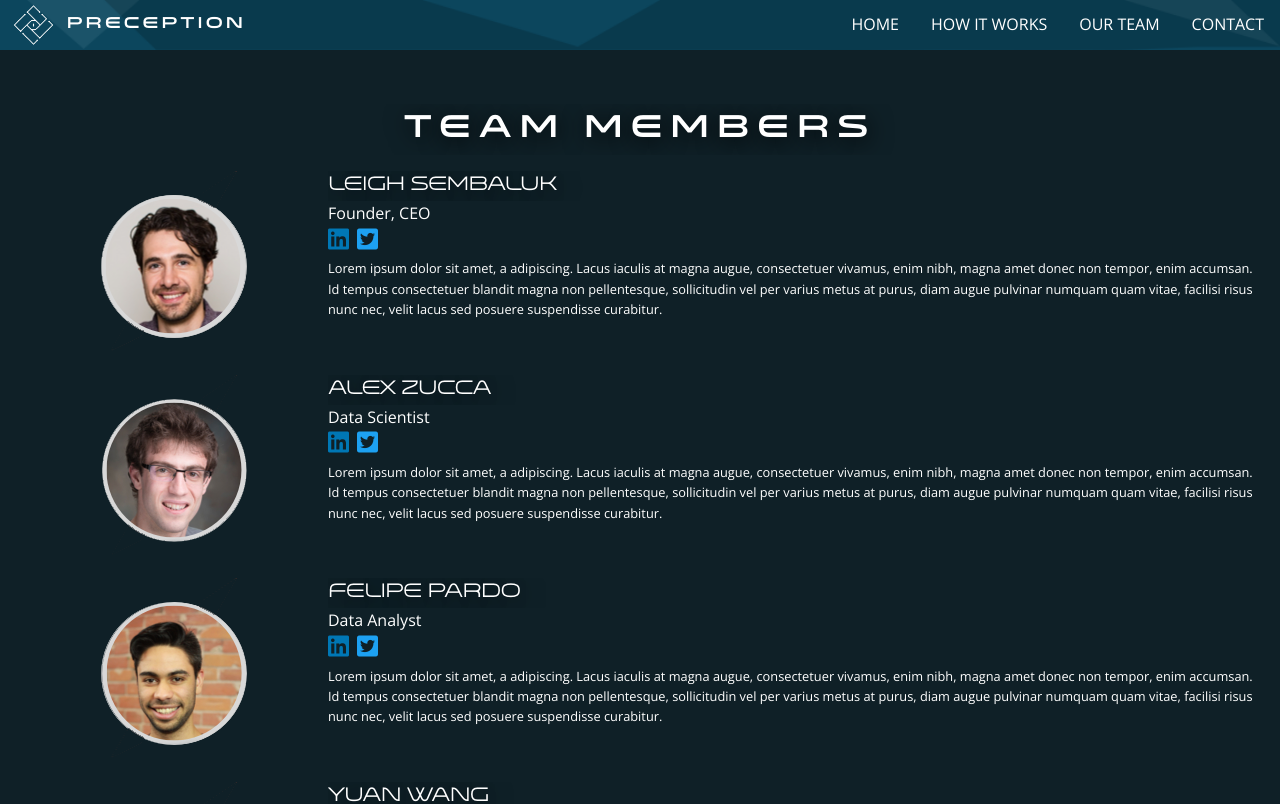
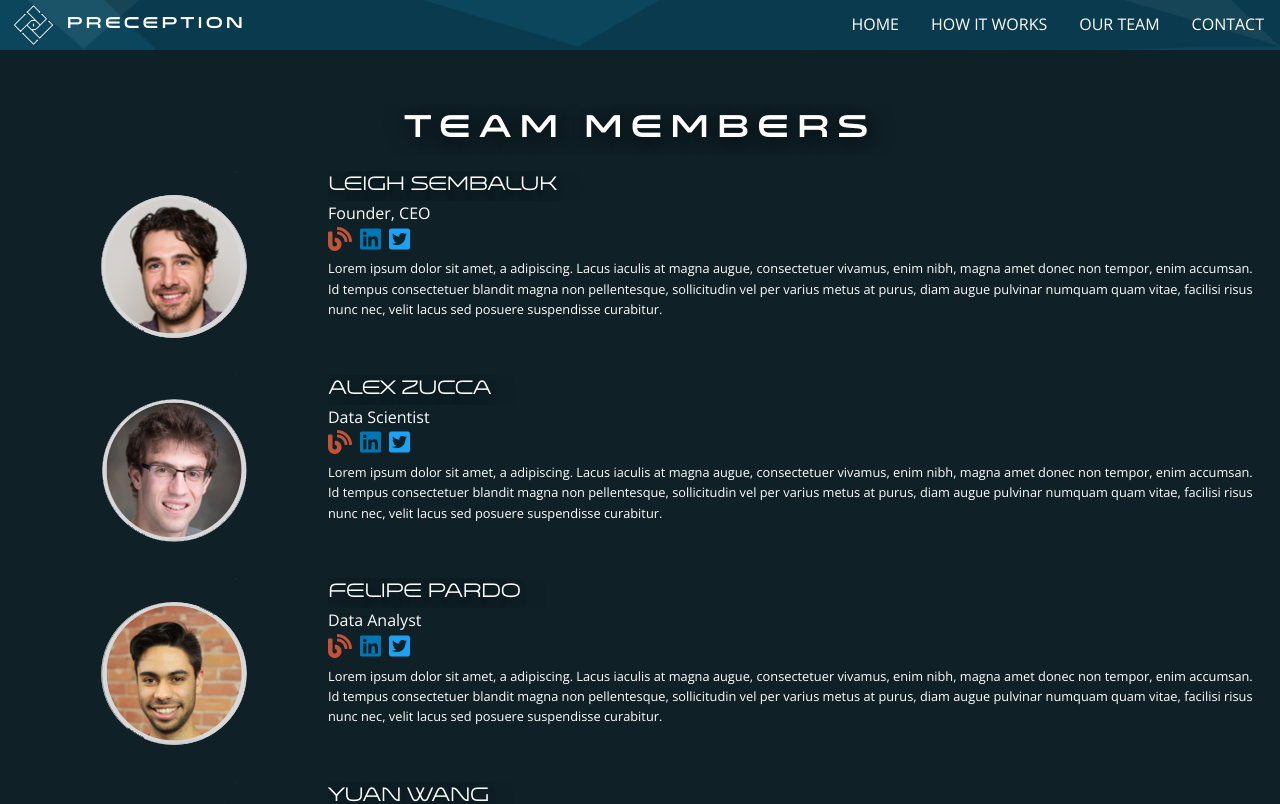
Before and after one commit to karyma-dev/preception, a React (Create React App) app: page /teampage in a window 1280 px wide. Shown: the top 804 px of the page. Built offline with nearby package versions, Linux system fonts and the light colour scheme.

Commit message:
added blog butn

```diff
--- a/src/components/Team/Member.jsx
+++ b/src/components/Team/Member.jsx
@@ -9,8 +9,9 @@ export const Member = ({ name, desc, image, position }) => (
       <h3>{name}</h3>
       <p className="Members-content-position">{position}</p>
       <div className="Members-content-icons">
-        <i class="fab fa-linkedin Members-content-icons-linkedin"></i>
-        <i class="fab fa-twitter-square Members-content-icons-twitter"></i>
+        <i class="fas fa-blog Members-content-icons-blog" />
+        <i class="fab fa-linkedin Members-content-icons-linkedin" />
+        <i class="fab fa-twitter-square Members-content-icons-twitter" />
       </div>
       <p className="Members-content-description">{desc}</p>
     </div>
--- a/src/styles/css/main.css
+++ b/src/styles/css/main.css
@@ -619,6 +619,9 @@ h5 {
 .Members-content-icons-twitter {
   color: #1DA1F2;
 }
+.Members-content-icons-blog {
+  color: #c35337;
+}
 .Members-content-description {
   font-size: 0.8rem;
 }
--- a/src/styles/sass/pages/_ourteam.scss
+++ b/src/styles/sass/pages/_ourteam.scss
@@ -30,6 +30,9 @@
       &-twitter {
         color: #1DA1F2;
       }
+      &-blog {
+        color: $btn-color;
+      }
     }
     &-description{
       font-size: 0.8rem;
```
Also changed, not shown: 1 other file (tests, documents, lock files or other folders).
